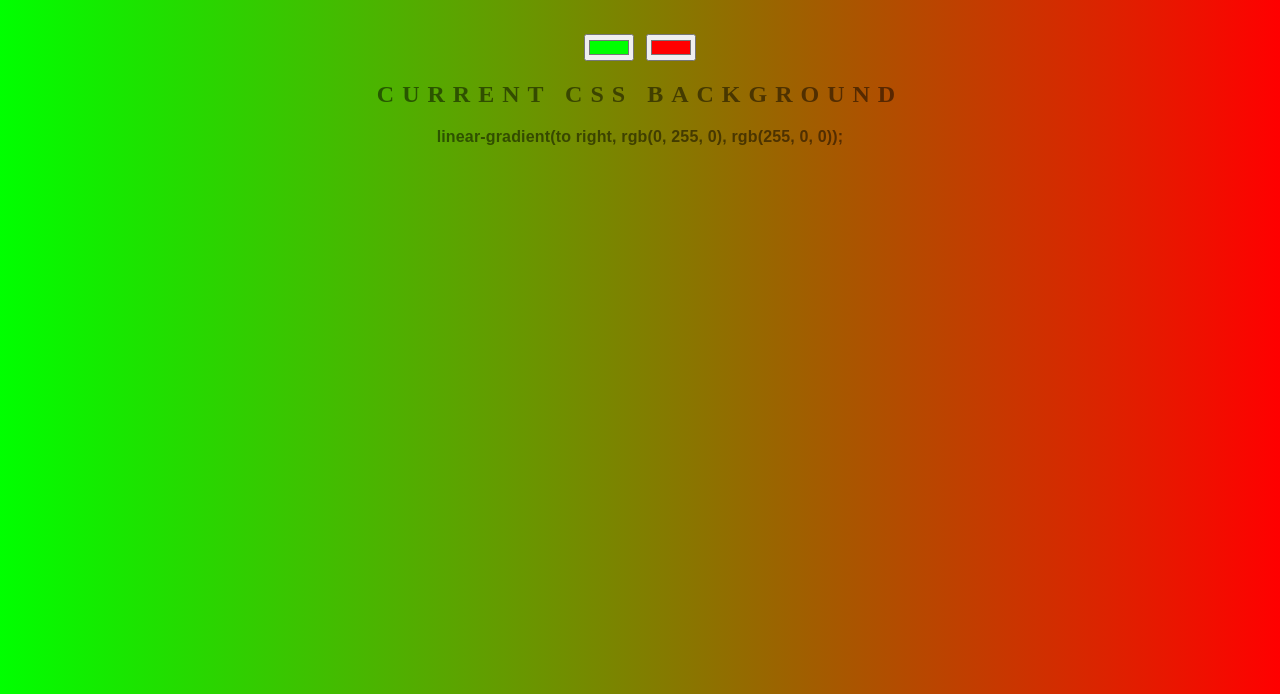
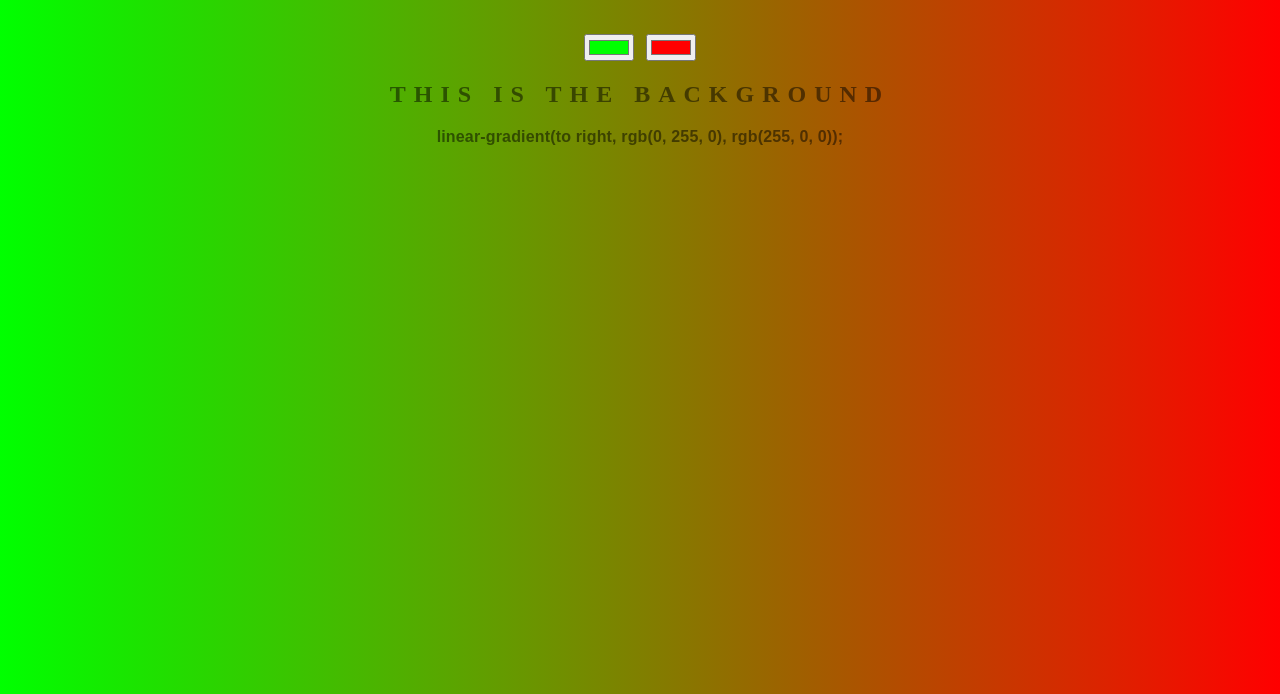
Before and after one commit to tanselbay1/background-generator, a plain HTML site: page index.html in a window 1280 px wide. Shown: the part 106-800 px from the top of the page. Drawn offline with Linux system fonts and the light colour scheme.

Commit message:
changing text

```diff
--- a/index.html
+++ b/index.html
@@ -8,7 +8,7 @@
 	<h1>COOL Generator</h1>
 	<input class="color1" type="color" name="color1" value="#00ff00">
 	<input class="color2" type="color" name="color2" value="#ff0000">
-	<h2>CURRENT CSS BACKGROUND</h2>
+	<h2>This is the background</h2>
 	<h3></h3>
 
 	<script type="text/javascript" src="script.js"></script>
```
